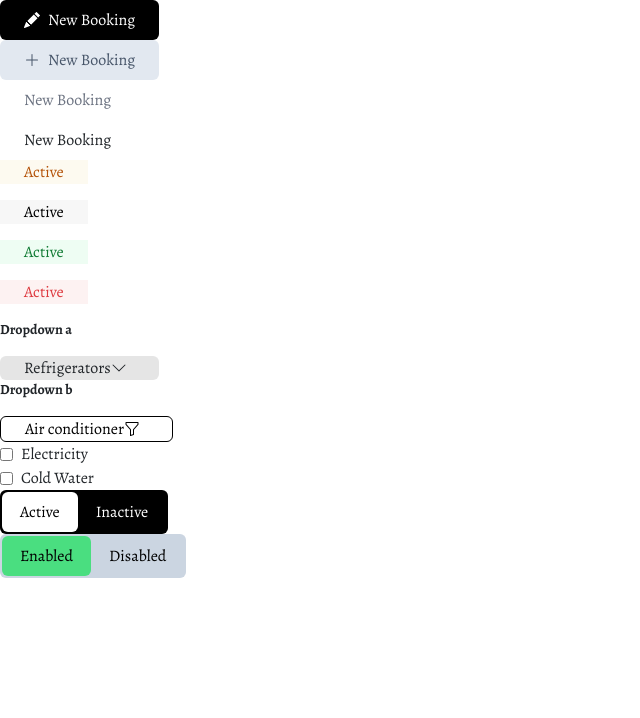
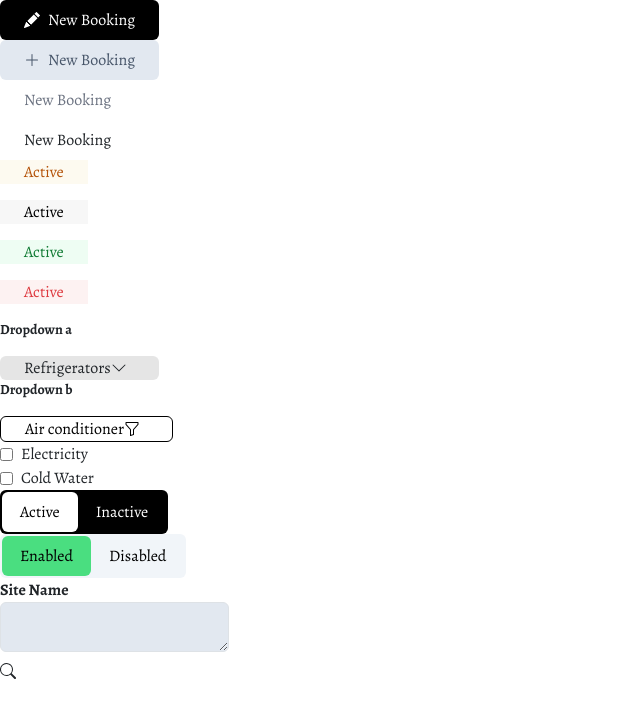
Before and after one commit to sysdale/concierge, a React (Create React App) app: page / in a window 1280 px wide. Shown: the top 718 px of the page, without its empty margins (0-640 px from the left). Built offline with nearby package versions, Linux system fonts and the light colour scheme.

Commit message:
input field working but icon not fixing

```diff
--- a/src/App.js
+++ b/src/App.js
@@ -5,6 +5,7 @@ import Checkbox from "./components/Checkbox";
 import DropDownButton from "./components/DropDownButton";
 import "bootstrap/dist/css/bootstrap.min.css";
 import ToggleButton from "./components/ToggleButton";
+import InputField from "./components/InputField";
 
 function App() {
   return (
@@ -34,11 +35,12 @@ function App() {
       <Checkbox content={"Cold Water"} />
 
       <ToggleButton theme={"black_white"} />
-
       <ToggleButton
         content={{ trueMsg: "Enabled", falseMsg: "Disabled" }}
         theme={"red_green"}
       />
+
+      <InputField title={"Site Name"} hasIcon canResize />
     </div>
   );
 }
--- a/src/components/Icons.js
+++ b/src/components/Icons.js
@@ -11,6 +11,7 @@ import {
   BsPerson,
   BsPlusLg,
   BsFunnel,
+  BsSearch,
 } from "react-icons/bs";
 
 const ICONS_LIST = {
@@ -24,12 +25,18 @@ const ICONS_LIST = {
   building: BsBuilding,
   person: BsPerson,
   filter: BsFunnel,
+  search: BsSearch,
 };
 
-const Icons = ({ iconName }) => {
+const Icons = ({ iconName, content = null }) => {
   const CurrentIcon = ICONS_LIST[iconName];
 
-  return <div className="pr-2 py-1">{CurrentIcon && <CurrentIcon />}</div>;
+  return (
+    <div className="flex flex-row justify-between pr-2 py-1">
+      {CurrentIcon && <CurrentIcon />}
+      {content}
+    </div>
+  );
 };
 
 export default Icons;
--- a/src/components/InputField.js
+++ b/src/components/InputField.js
@@ -1,7 +1,36 @@
 import React from "react";
+import Icons from "./Icons";
 
-const InputField = () => {
-  return <div>InputField</div>;
+const InputField = ({
+  title,
+  width = 9,
+  height = 3,
+  hasIcon = false,
+  canResize = false,
+}) => {
+  const widthClass = `w-${width}`;
+  const heightClass = `h-${height}`;
+  const resize = canResize ? "resize" : "resize-none";
+  const inputField_tw = `bg-slate-200 border border-slate-200 ${widthClass} ${heightClass} py-0 px-3 rounded-md ${resize}`;
+
+  return (
+    <div className="flex flex-col">
+      <div>
+        <label id={title} className="font-semibold">
+          {title}
+        </label>
+      </div>
+      <div className="">
+        <textarea
+          className={inputField_tw}
+          type="text"
+          id={title}
+          name={title}
+        />
+        <div>{hasIcon && <Icons iconName={"search"} />}</div>
+      </div>
+    </div>
+  );
 };
 
 export default InputField;
--- a/src/components/ToggleButton.js
+++ b/src/components/ToggleButton.js
@@ -15,7 +15,7 @@ const ToggleButton = ({
     "shadow-card relative inline-flex cursor-pointer select-none items-center justify-center rounded-md bg-black p-0.5";
 
   const button_tw2 =
-    "shadow-card relative inline-flex cursor-pointer select-none items-center justify-center rounded-md bg-slate-300 p-0.5";
+    "shadow-card relative inline-flex cursor-pointer select-none items-center justify-center rounded-md bg-slate-100 p-0.5";
 
   return (
     <div>
```
Also changed, not shown: src/components/Test.js (deleted).
